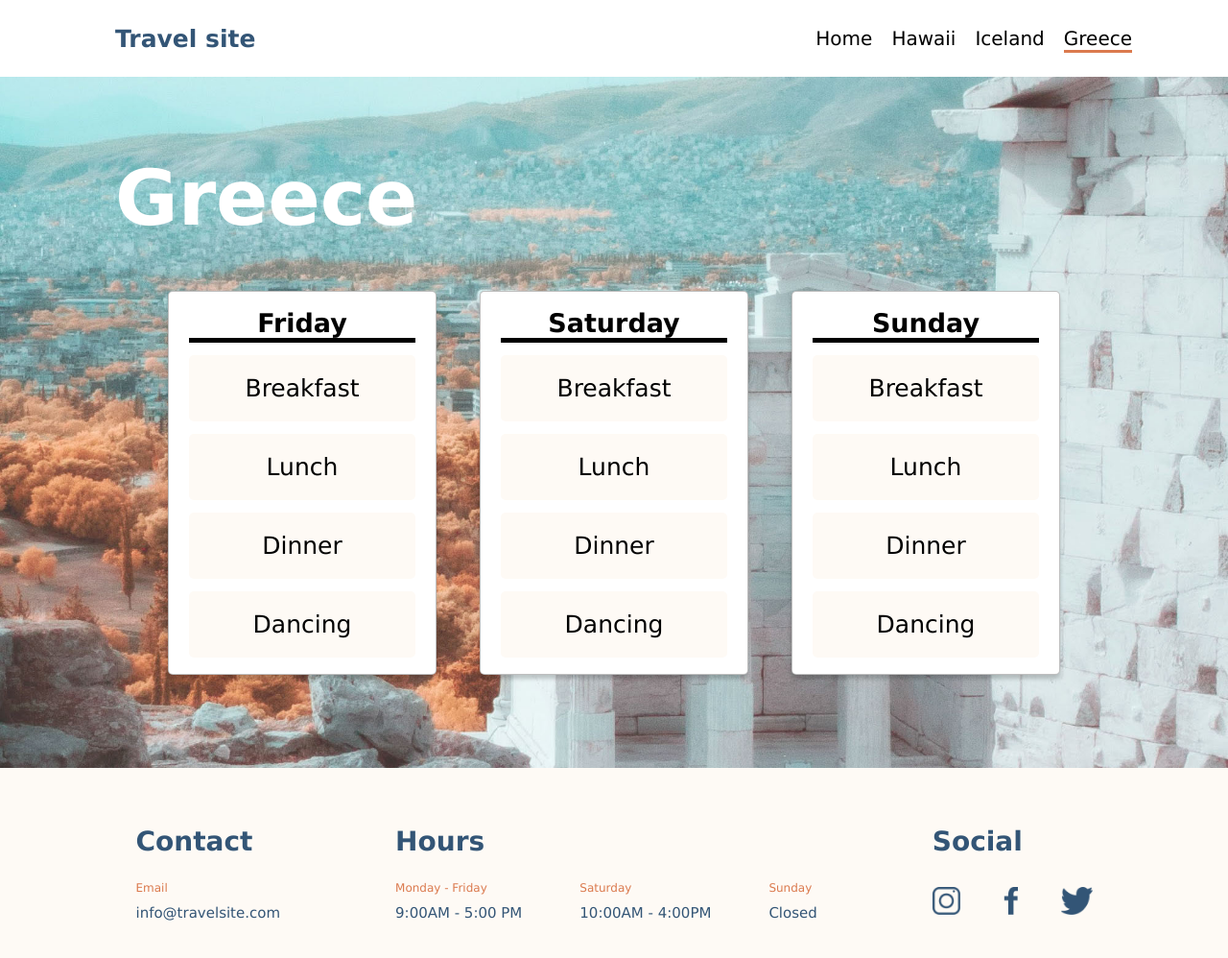
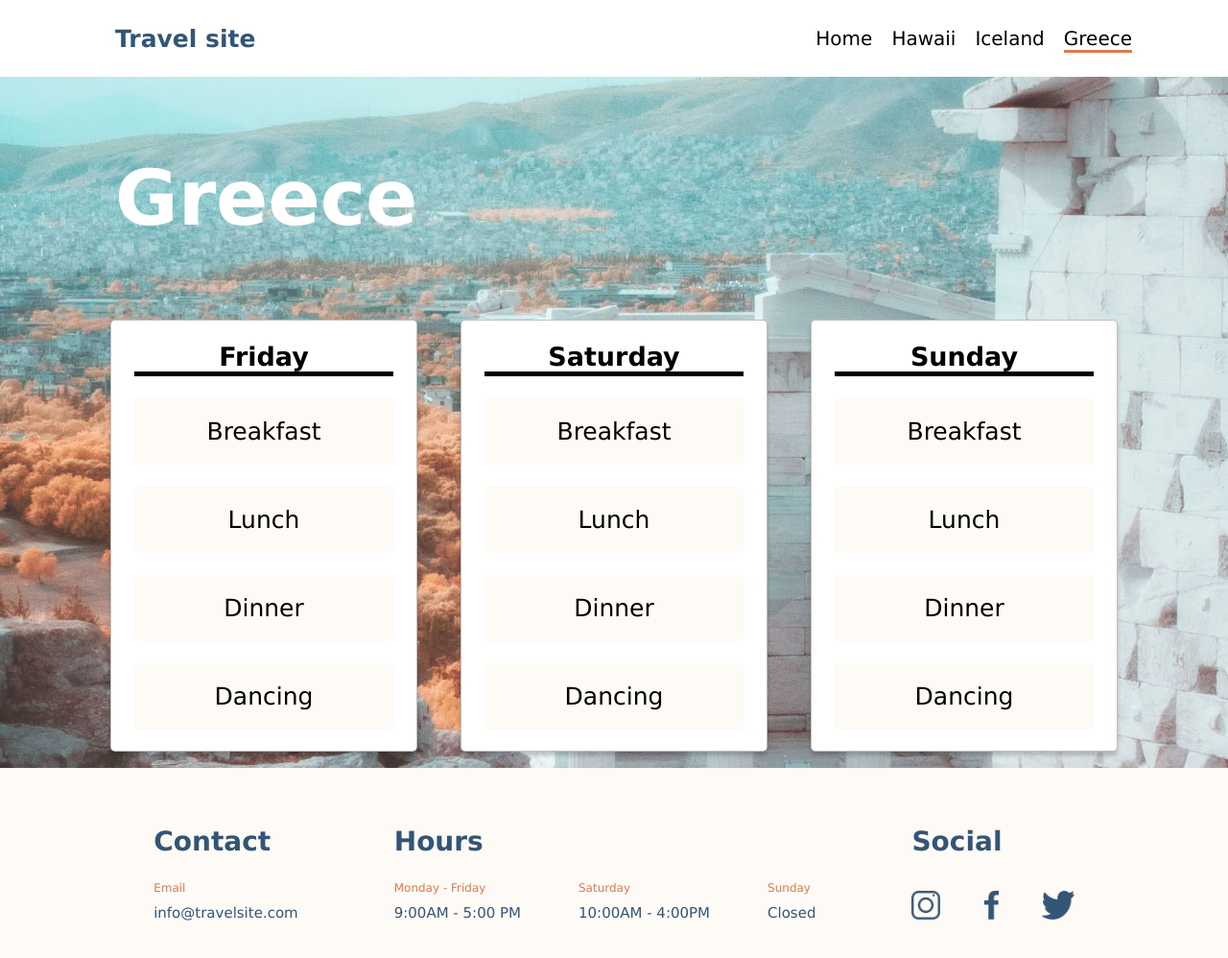
Before and after one commit to mickey-vee/TravelSite, a plain HTML site: page pages/greece.html in a window 1280 px wide. Shown: the whole page at 96% size. Drawn offline with Linux system fonts and the light colour scheme.

Commit message:
Width set to 1280px, name change for some classes in html and css

```diff
--- a/css/destinations.css
+++ b/css/destinations.css
@@ -40,8 +40,8 @@ body {
   padding-top: 8rem;
 }
 
-/* Recommendation section and cards */
-.recommendations {
+/* Schedule cards */
+.schedule {
   display: flex;
   width: 100%;
   justify-content: center;
@@ -49,12 +49,13 @@ body {
   margin: auto;
 }
 
-.recommendation-area {
+.schedule-area {
   width: 100%;
-  margin-top: 5rem;
+  margin-top: 8rem;
+  height: 100%;
 }
 
-.recommendations {
+.scheduling {
   display: flex;
   justify-content: center;
   width: 100%;
@@ -62,11 +63,11 @@ body {
   flex-direction: row;
 }
 
-.recommendation-card {
+.schedule-card {
   display: flex;
   border: 0.1rem solid rgba(0, 0, 0, 0.25);
-  width: 28rem;
-  height: 40rem;
+  width: 25%;
+  height: 45rem;
   text-align: center;
   background-color: #fff;
   border-radius: 0.5rem;
--- a/css/global.css
+++ b/css/global.css
@@ -1,7 +1,3 @@
-/* * {
-  border: 2px dotted red;
-} */
-
 /* global settings */
 
 * {
@@ -13,6 +9,7 @@
 html {
   font-size: 10px;
   box-sizing: border-box;
+  width: 1280px;
 }
 
 body {
@@ -36,7 +33,7 @@ h3 {
 
 .navigation {
   display: flex;
-  width: 100%;
+  width: 128rem;
   height: 8rem;
   align-items: center;
   justify-content: space-between;
@@ -75,20 +72,15 @@ h3 {
   padding-left: 2rem;
 }
 
-/* for now */
-img {
-  height: 200px;
-  width: 200px;
-}
-
 /* footer */
 .footer {
   display: flex;
   background-color: #fefaf5;
+  width: 100%;
   padding: 6rem 4rem;
   align-items: flex-start;
   justify-content: center;
-  gap: 12rem;
+  gap: 10rem;
 }
 
 .footer__item {
@@ -129,11 +121,11 @@ img {
 .footer__icons {
   display: flex;
   gap: 4.5rem;
+  padding-top: 1rem;
 }
 
 .footer__item--image {
   display: flex;
-  height: 3.5rem;
+  height: 3rem;
   width: auto;
-  padding-top: 0.6rem;
 }
--- a/css/main.css
+++ b/css/main.css
@@ -81,14 +81,14 @@ button {
   display: flex;
   justify-content: center;
   width: 100%;
-  gap: 5rem;
+  gap: 4rem;
 }
 
 .recommendations__recommendation-card {
   display: flex;
   border: 0.1rem solid rgba(0, 0, 0, 0.25);
   width: 28rem;
-  height: 40rem;
+  height: 42rem;
   text-align: center;
   background-color: #fff;
   padding: 2.5rem;
--- a/pages/greece.html
+++ b/pages/greece.html
@@ -43,9 +43,9 @@
     <section class="Schedule Schedule--greece">
       <h1 class="Schedule--text">Greece</h1>
 
-      <section class="recommendation-area">
-        <div class="recommendations">
-          <div class="recommendation-card">
+      <section class="schedule-area">
+        <div class="scheduling">
+          <div class="schedule-card">
             <h2 class="schedule--day">Friday</h2>
             <div class="schedule--activity">Breakfast</div>
             <div class="schedule--activity">Lunch</div>
@@ -53,7 +53,7 @@
             <div class="schedule--activity">Dancing</div>
           </div>
 
-          <div class="recommendation-card">
+          <div class="schedule-card">
             <h2 class="schedule--day">Saturday</h2>
             <div class="schedule--activity">Breakfast</div>
             <div class="schedule--activity">Lunch</div>
@@ -61,7 +61,7 @@
             <div class="schedule--activity">Dancing</div>
           </div>
 
-          <div class="recommendation-card">
+          <div class="schedule-card">
             <h2 class="schedule--day">Sunday</h2>
             <div class="schedule--activity">Breakfast</div>
             <div class="schedule--activity">Lunch</div>
```
Also changed, not shown: pages/hawaii.html (+5 -5 lines), pages/iceland.html (+5 -5 lines).
